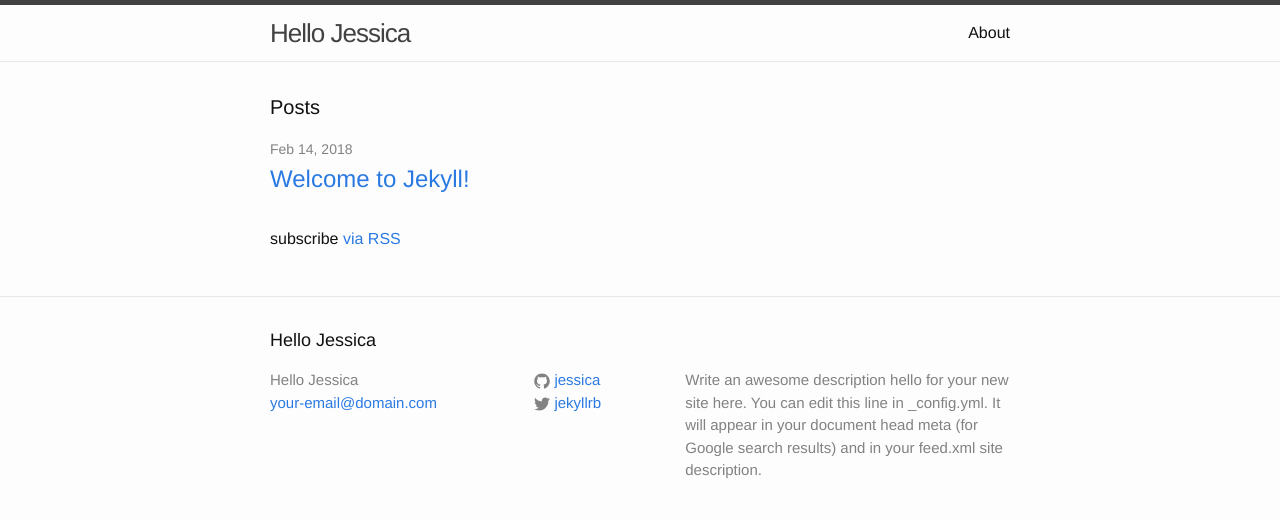
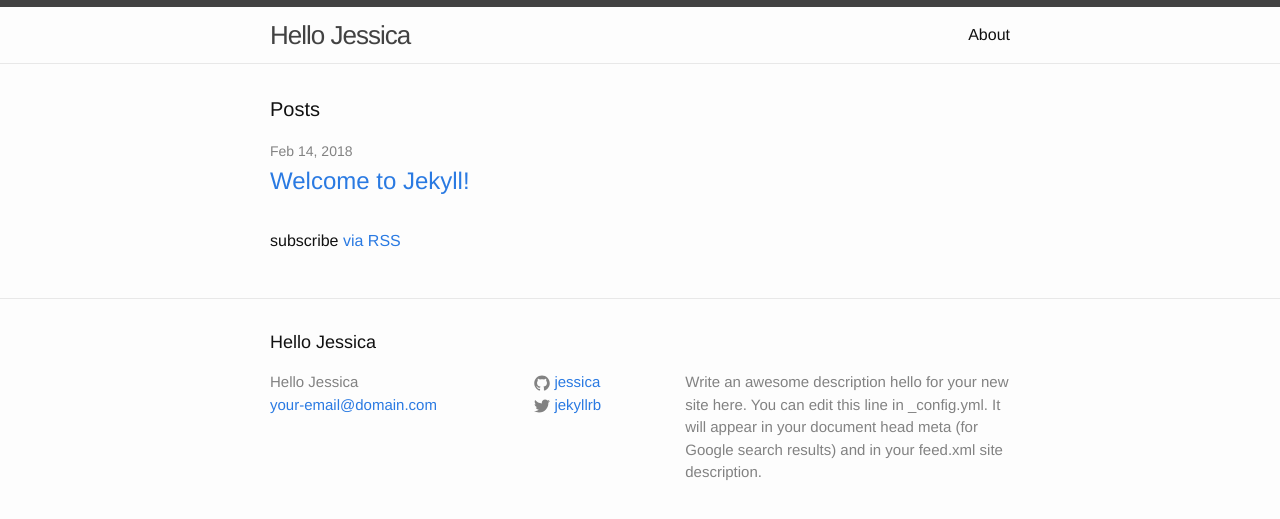
Before and after one commit to AlKerley93/AlKerley93.github.io, a Jekyll site: the page built from index.html, in a window 1280 px wide. Shown: the top 519 px of the page. Built offline with Jekyll 4.4.1, drawn with Linux system fonts in a browser that asks for light colours.

Commit message:
Update _layout.scss

```diff
--- a/_sass/_layout.scss
+++ b/_sass/_layout.scss
@@ -2,7 +2,7 @@
  * Site header
  */
 .site-header {
-    border-top: 5px solid $grey-color-dark;
+    border-top: 7px solid $grey-color-dark;
     border-bottom: 1px solid $grey-color-light;
     min-height: 56px;
 
```
